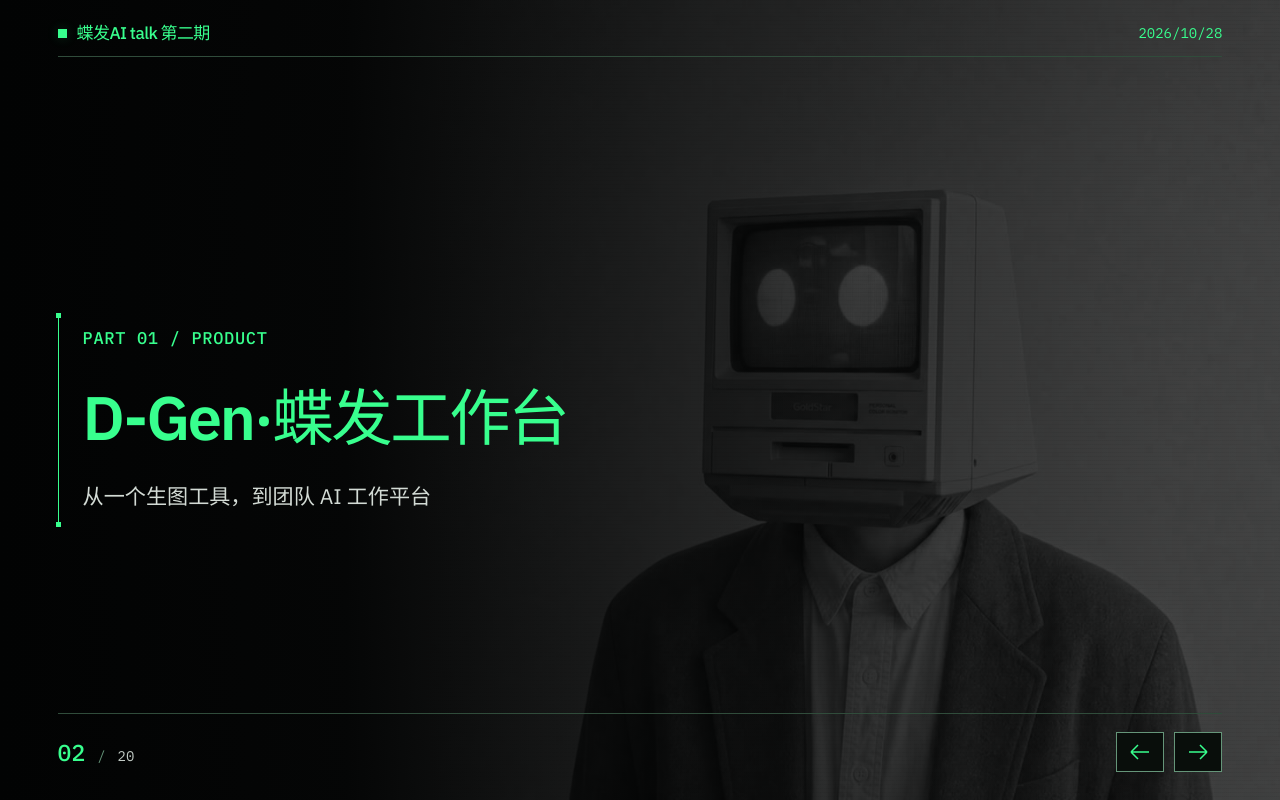
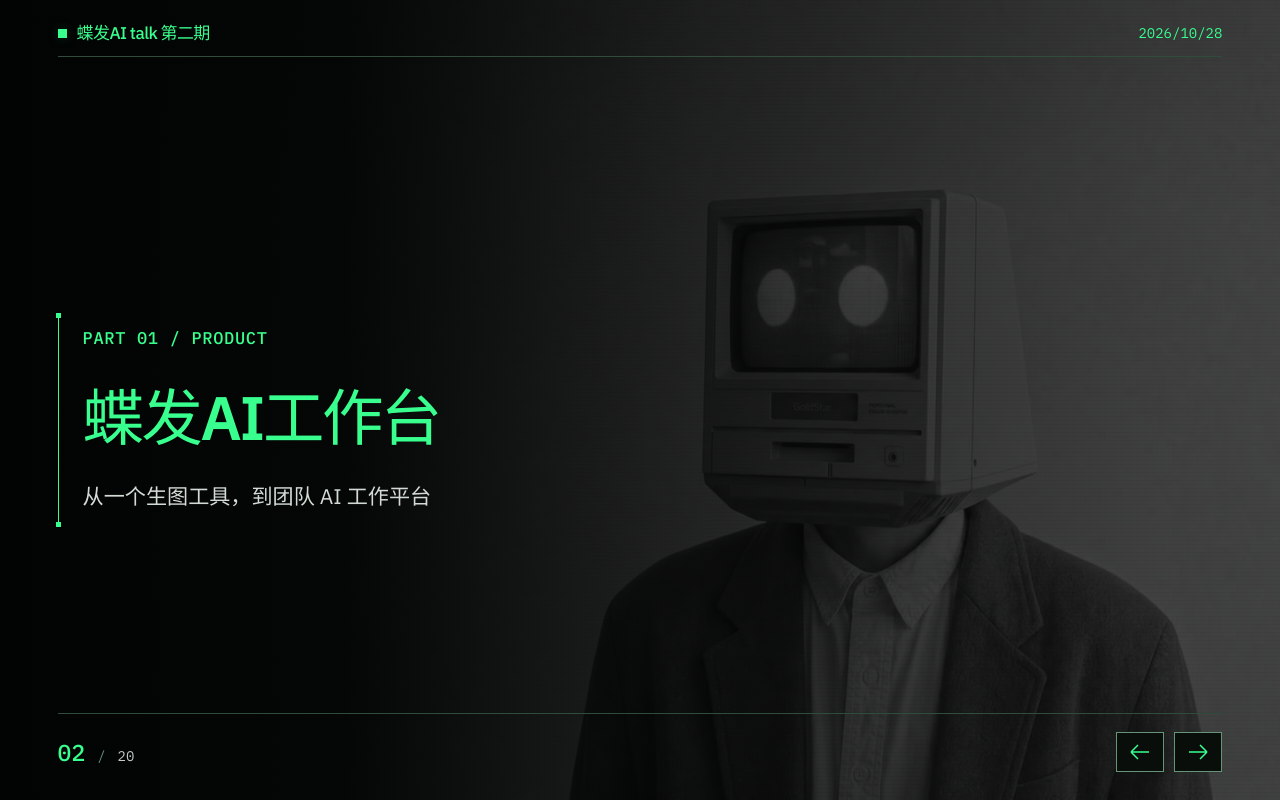
Before and after one commit to iamzwj/aitalk_html, a React (Vite) app: page / in a window 1280 px wide. Both pictures are taken after a click on the button 1198 px from the left and 752 px from the top of the page. Built offline with nearby package versions, Linux system fonts and the light colour scheme; a web font is replaced by a local one.

Commit message:
Apply annotated chapter divider title and subtitle changes

```diff
--- a/src/ChapterDivider.tsx
+++ b/src/ChapterDivider.tsx
@@ -1,9 +1,9 @@
 import GlitchText from './GlitchText';
 
 const chapters=[
-  {label:'PART 01 / PRODUCT',title:'D-Gen·蝶发工作台',subtitle:'从一个生图工具，到团队 AI 工作平台'},
-  {label:'PART 02 / VIBE CODING',title:'不懂代码，也能开发工具？',subtitle:'从设计师的真实开发经历，认识 Vibe Coding'},
-  {label:'PART 03 / FROM CODE TO LAUNCH',title:'AI 写好了代码，然后呢？',subtitle:'从代码云盘、AI 程序员，到网站真正上线'}
+  {label:'PART 01 / PRODUCT',title:'蝶发AI工作台',subtitle:'从一个生图工具，到团队 AI 工作平台'},
+  {label:'PART 02 / VIBE CODING',title:'不懂代码，也能开发工具？',subtitle:'从视觉设计师到AIGC产品设计，带你认识Vibe Coding'},
+  {label:'PART 03 / FROM CODE TO LAUNCH',title:'AI 写好了代码，然后呢？',subtitle:'AI工具从开发到上线全流程'}
 ];
 export function ChapterDivider({chapter}:{chapter:number}){
   const item=chapters[chapter-1];
```
Also changed, not shown: 1 other file (tests, documents, lock files or other folders).
